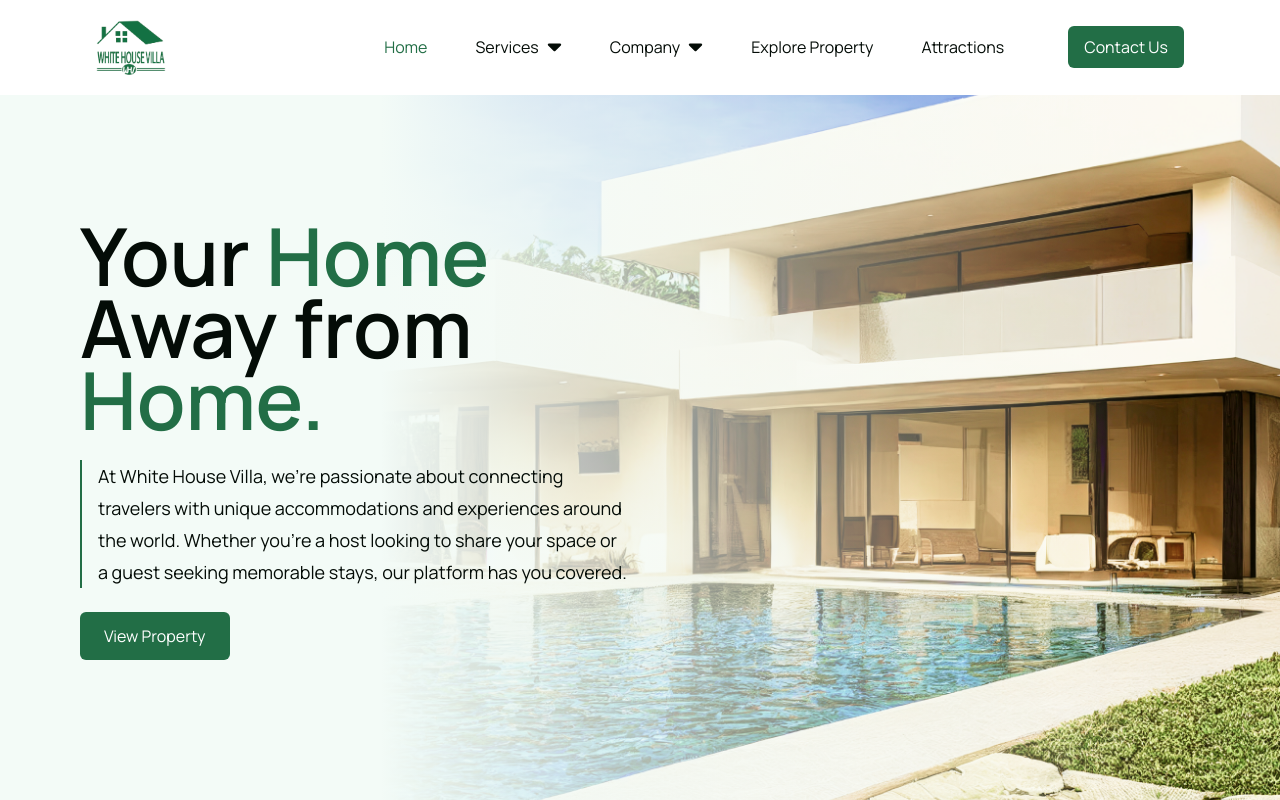
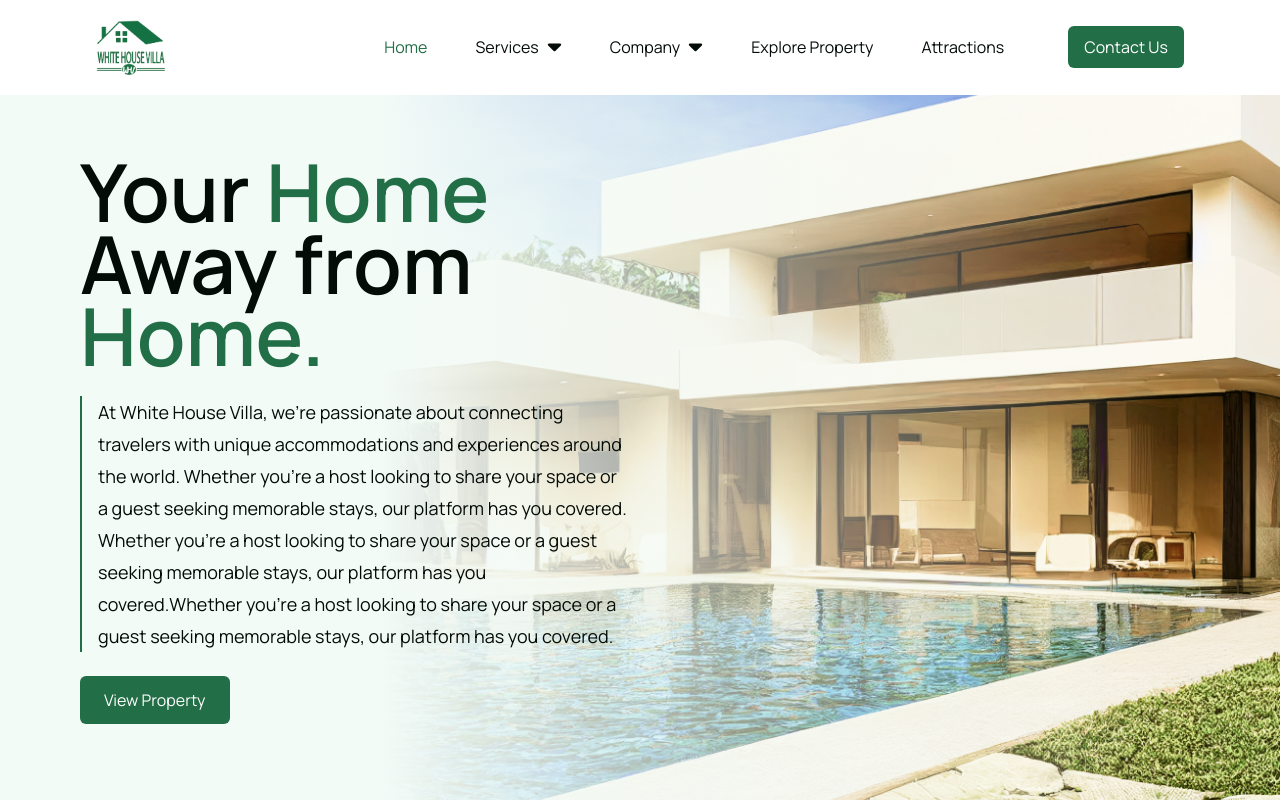
Before and after one commit to Tana00/white-house-villa, a Next.js app: page / in a window 1280 px wide. Built offline with nearby package versions, Linux system fonts and the light colour scheme.

Commit message:
added text to home

```diff
--- a/app/home/page.jsx
+++ b/app/home/page.jsx
@@ -16,7 +16,10 @@ const Home = () => {
           At White House Villa, we're passionate about connecting travelers with
           unique accommodations and experiences around the world. Whether you're
           a host looking to share your space or a guest seeking memorable stays,
-          our platform has you covered.
+          our platform has you covered. Whether you're a host looking to share
+          your space or a guest seeking memorable stays, our platform has you
+          covered.Whether you're a host looking to share your space or a guest
+          seeking memorable stays, our platform has you covered.
         </p>
         <Link href="/#explore">
           <button className="bg-primary-green text-white px-6 py-3 rounded-md hover:bg-transparent hover:text-primary-green hover:border hover:border-primary-green hover:transition duration-300 ease-in-out">
```
